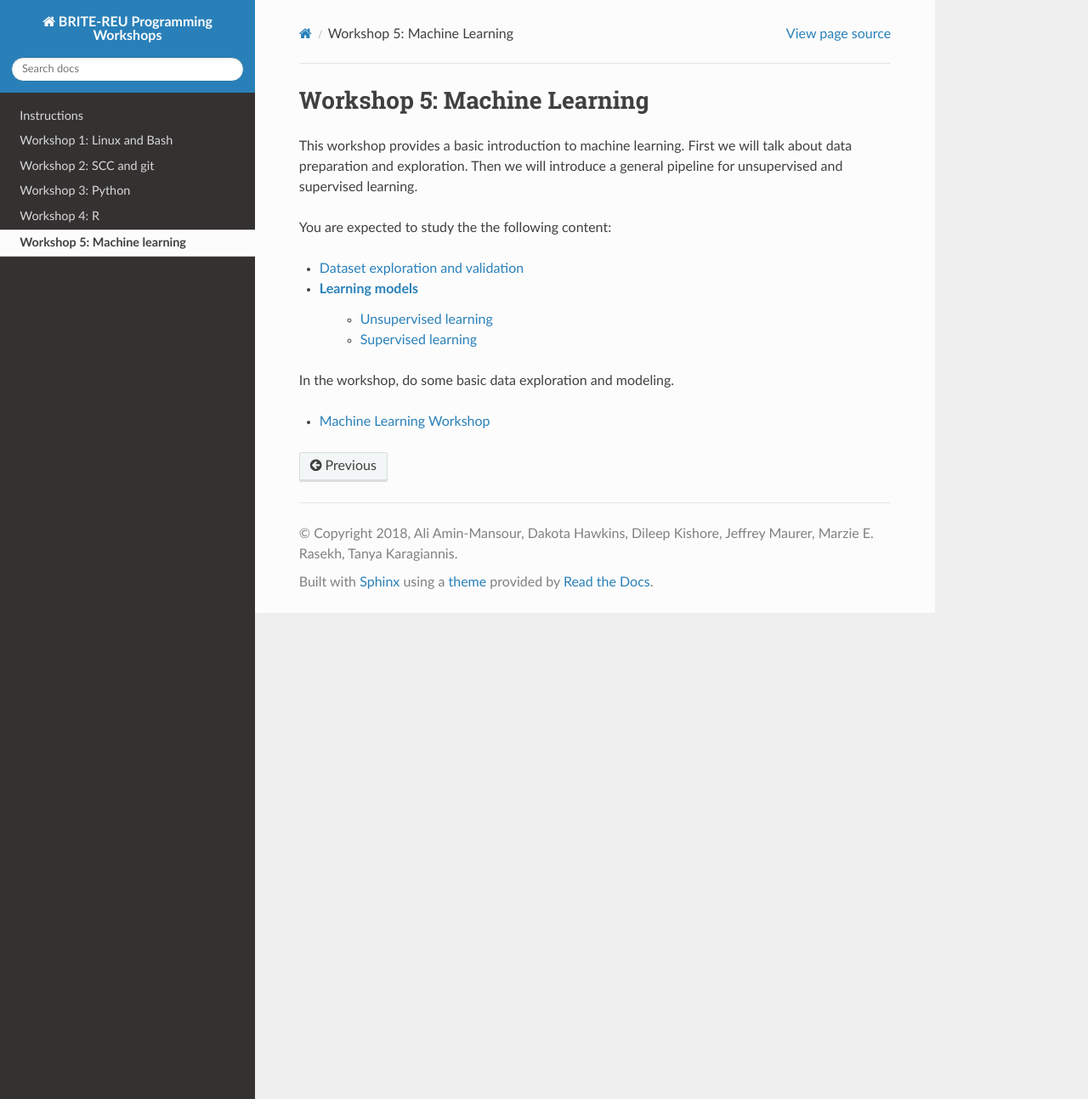
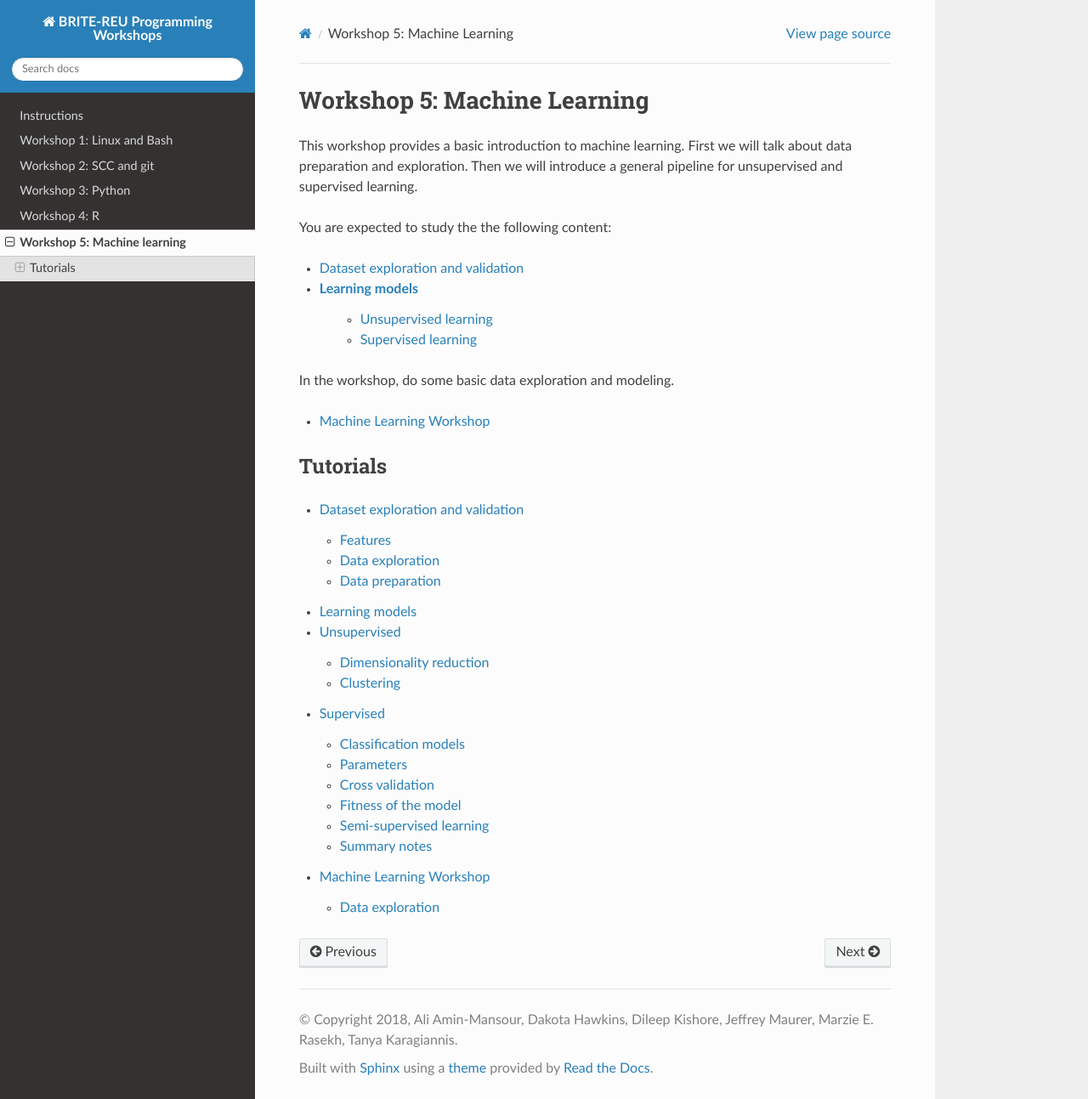
Before and after one commit to BRITE-REU/programming-workshops, a Sphinx documentation site: the page built from source/workshops/05_Machine_learning/index.rst, in a window 1280 px wide and 1293 px high. Shown: the whole window at 85% size. Built offline with Sphinx 7.4.7 and the Read the Docs theme 2.0.0, drawn with Linux system fonts in a browser that asks for light colours.

Commit message:
Update index.rst

```diff
--- a/source/workshops/05_Machine_learning/index.rst
+++ b/source/workshops/05_Machine_learning/index.rst
@@ -19,3 +19,17 @@ You are expected to study the the following content:
 In the workshop, do some basic data exploration and modeling.
 
 - `Machine Learning Workshop <Workshop_machine_learning.html>`_
+
+
+----------------
+Tutorials
+----------------
+
+.. toctree::
+    :maxdepth: 2
+
+    Dataset exploration and validation <dataset>
+    Learning models <learning>
+    Unsupervised <unsupervised_learning>
+    Supervised <supervised_learning>
+    Machine Learning Workshop <Workshop_machine_learning>
```
